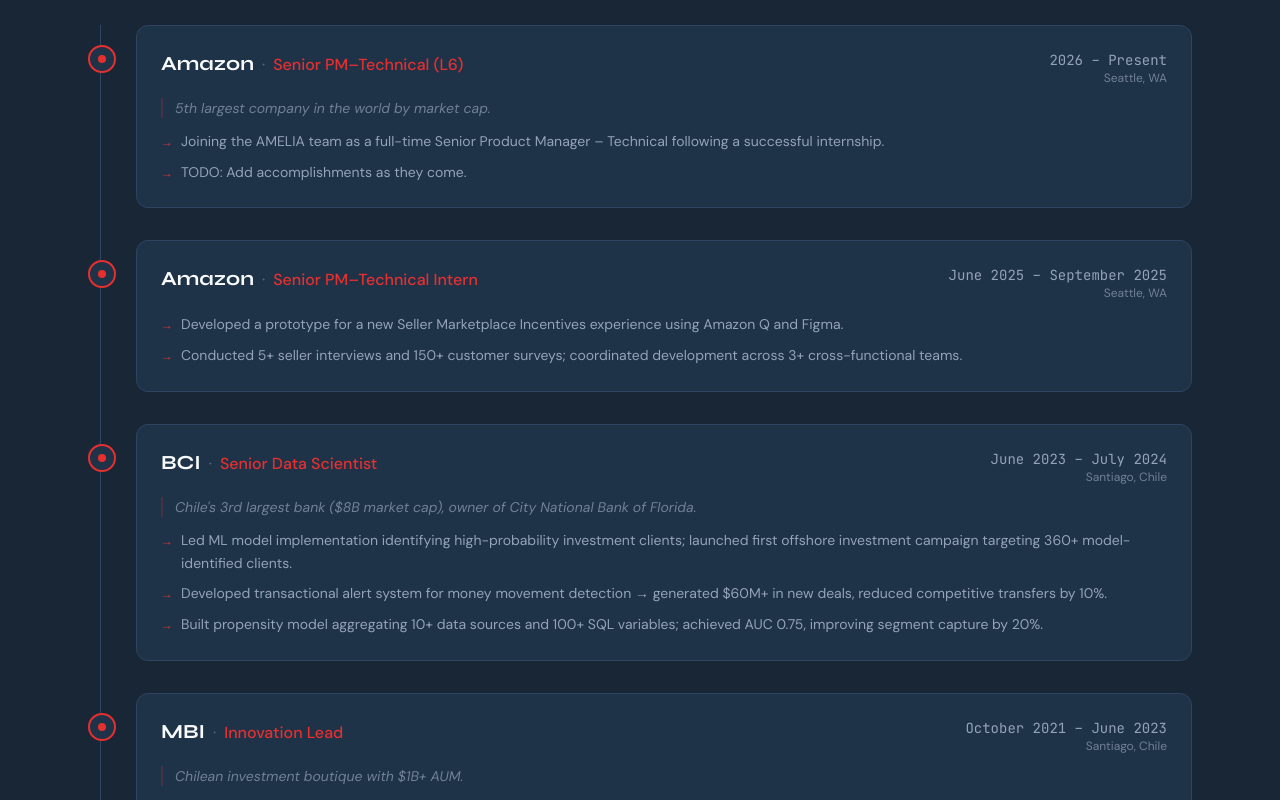
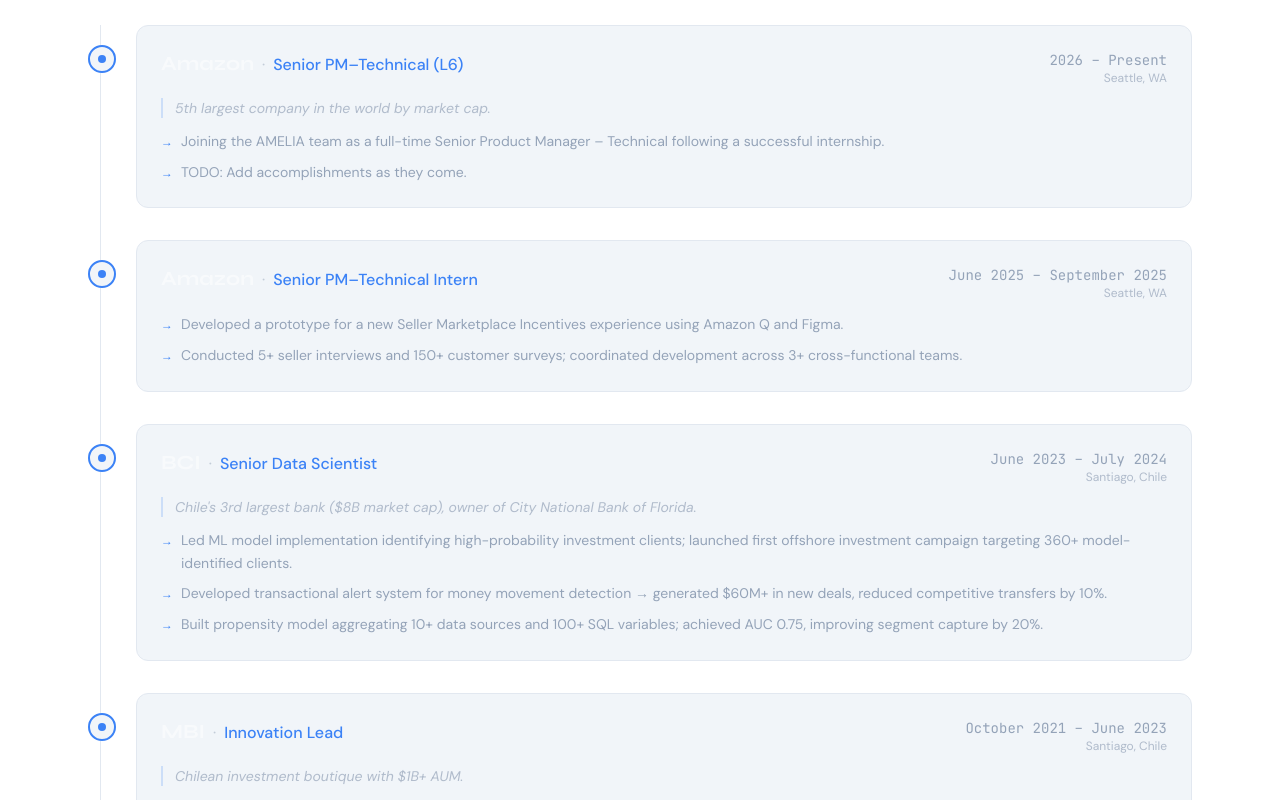
Before and after one commit to padelabarra/personal-website, a Next.js app: page / in a window 1280 px wide. Shown: the part 1880-2680 px from the top of the page. Built offline with nearby package versions, Linux system fonts and the light colour scheme.

Commit message:
feat: white/blue/black palette, professional headshot, dark hero section

```diff
--- a/app/globals.css
+++ b/app/globals.css
@@ -3,13 +3,13 @@
 @tailwind utilities;
 
 :root {
-  --bg: #192635;
-  --surface: #1e3248;
-  --border: #2d4561;
-  --accent: #e63030;
-  --accent-hover: #ff4d4d;
-  --text: #f8fafc;
-  --muted: #94a3b8;
+  --bg: #ffffff;
+  --surface: #f1f5f9;
+  --border: #e2e8f0;
+  --accent: #3b82f6;
+  --accent-hover: #2563eb;
+  --text: #0f172a;
+  --muted: #64748b;
 }
 
 html {
--- a/components/Hero.tsx
+++ b/components/Hero.tsx
@@ -37,12 +37,12 @@
   }, [displayed, typing, index])
 
   return (
-    <section className="relative min-h-screen flex items-center overflow-hidden">
+    <section className="relative min-h-screen flex items-center overflow-hidden bg-[#192635]">
       {/* Animated gradient mesh */}
       <div className="absolute inset-0 -z-10">
-        <div className="absolute top-1/4 left-1/4 w-96 h-96 bg-accent/10 rounded-full blur-3xl animate-pulse" />
+        <div className="absolute top-1/4 left-1/4 w-96 h-96 bg-blue-500/10 rounded-full blur-3xl animate-pulse" />
         <div
-          className="absolute bottom-1/3 right-1/4 w-72 h-72 bg-accent/5 rounded-full blur-2xl animate-pulse"
+          className="absolute bottom-1/3 right-1/4 w-72 h-72 bg-blue-500/5 rounded-full blur-2xl animate-pulse"
           style={{ animationDelay: '1s' }}
         />
         <div
@@ -61,7 +61,7 @@
             transition={{ duration: 0.7, ease: 'easeOut' }}
           >
             <motion.p
-              className="text-accent font-mono text-sm tracking-widest uppercase mb-4"
+              className="text-blue-400 font-mono text-sm tracking-widest uppercase mb-4"
               initial={{ opacity: 0 }}
               animate={{ opacity: 1 }}
               transition={{ delay: 0.3 }}
@@ -69,20 +69,20 @@
               Los Angeles, CA · Open to Seattle
             </motion.p>
 
-            <h1 className="font-display text-5xl md:text-7xl font-bold text-text leading-none mb-6 tracking-tight">
+            <h1 className="font-display text-5xl md:text-7xl font-bold text-white leading-none mb-6 tracking-tight">
               Pedro
               <br />
-              <span className="text-text/80">de la Barra</span>
+              <span className="text-white/80">de la Barra</span>
             </h1>
 
             <div className="h-8 mb-4 flex items-center">
-              <span className="font-mono text-accent text-base md:text-lg">
+              <span className="font-mono text-blue-400 text-base md:text-lg">
                 {displayed}
                 <span className="animate-pulse ml-0.5">|</span>
               </span>
             </div>
 
-            <p className="text-muted text-lg mb-10 max-w-md leading-relaxed">
+            <p className="text-white/60 text-lg mb-10 max-w-md leading-relaxed">
               Building at the intersection of AI, data, and product.
             </p>
 
@@ -97,32 +97,32 @@
                 href="https://www.linkedin.com/in/pedro-de-la-barra/"
                 target="_blank"
                 rel="noopener noreferrer"
-                className="px-6 py-3 border border-border hover:border-accent text-muted hover:text-text font-body font-medium rounded-lg transition-all duration-200"
+                className="px-6 py-3 border border-white/20 hover:border-white/50 text-white/70 hover:text-white font-body font-medium rounded-lg transition-all duration-200"
               >
                 LinkedIn ↗
               </a>
             </div>
           </motion.div>
 
-          {/* Photo placeholder */}
+          {/* Profile photo */}
           <motion.div
             className="order-1 md:order-2 flex-shrink-0"
             initial={{ opacity: 0, scale: 0.9 }}
             animate={{ opacity: 1, scale: 1 }}
             transition={{ duration: 0.7, delay: 0.2, ease: 'easeOut' }}
           >
-            <div className="photo-placeholder relative w-56 h-56 md:w-72 md:h-72">
-              <div className="absolute inset-0 rounded-full overflow-hidden border-2 border-accent/30">
+            <div className="relative w-56 h-56 md:w-72 md:h-72">
+              <div className="absolute inset-0 rounded-full overflow-hidden border-2 border-white/20">
                 <Image
                   src="/pedro-photo.jpg"
-                  alt="Pedro de la Barra at Horseshoe Bend"
+                  alt="Pedro de la Barra"
                   fill
-                  className="object-cover object-top"
+                  className="object-cover object-center"
                   priority
                 />
               </div>
-              <div className="absolute -inset-3 rounded-full border border-accent/20" />
-              <div className="absolute -inset-6 rounded-full border border-accent/10" />
+              <div className="absolute -inset-3 rounded-full border border-white/10" />
+              <div className="absolute -inset-6 rounded-full border border-white/5" />
             </div>
           </motion.div>
         </div>
@@ -134,9 +134,9 @@
           animate={{ opacity: 1 }}
           transition={{ delay: 1.2 }}
         >
-          <div className="w-5 h-8 border border-muted/30 rounded-full flex justify-center pt-1.5">
+          <div className="w-5 h-8 border border-white/20 rounded-full flex justify-center pt-1.5">
             <motion.div
-              className="w-1 h-1.5 bg-muted/50 rounded-full"
+              className="w-1 h-1.5 bg-white/30 rounded-full"
               animate={{ y: [0, 8, 0] }}
               transition={{ duration: 1.5, repeat: Infinity, ease: 'easeInOut' }}
             />
--- a/components/Nav.tsx
+++ b/components/Nav.tsx
@@ -25,7 +25,9 @@
   return (
     <nav
       className={`fixed top-0 left-0 right-0 z-50 transition-all duration-300 ${
-        scrolled ? 'bg-bg/90 backdrop-blur-md border-b border-border' : 'bg-transparent'
+        scrolled
+          ? 'bg-white/95 backdrop-blur-md border-b border-border shadow-sm'
+          : 'bg-transparent'
       }`}
     >
       <div className="max-w-6xl mx-auto px-6 h-16 flex items-center justify-between">
@@ -38,7 +40,9 @@
             <li key={link.href}>
               <a
                 href={link.href}
-                className="text-sm font-body text-muted hover:text-text transition-colors duration-200"
+                className={`text-sm font-body transition-colors duration-200 ${
+                  scrolled ? 'text-muted hover:text-text' : 'text-white/80 hover:text-white'
+                }`}
               >
                 {link.label}
               </a>
@@ -47,7 +51,9 @@
         </ul>
 
         <button
-          className="md:hidden text-muted hover:text-text transition-colors p-2"
+          className={`md:hidden transition-colors p-2 ${
+            scrolled ? 'text-muted hover:text-text' : 'text-white/80 hover:text-white'
+          }`}
           onClick={() => setMenuOpen(!menuOpen)}
           aria-label="Toggle menu"
         >
--- a/tailwind.config.ts
+++ b/tailwind.config.ts
@@ -5,11 +5,11 @@
   theme: {
     extend: {
       colors: {
-        bg: '#192635',
-        surface: '#1e3248',
-        border: '#2d4561',
-        accent: '#e63030',
-        'accent-hover': '#ff4d4d',
+        bg: '#ffffff',
+        surface: '#f1f5f9',
+        border: '#e2e8f0',
+        accent: '#3b82f6',
+        'accent-hover': '#2563eb',
         text: '#f8fafc',
         muted: '#94a3b8',
       },
```
Also changed, not shown: public/pedro-photo.jpg.
